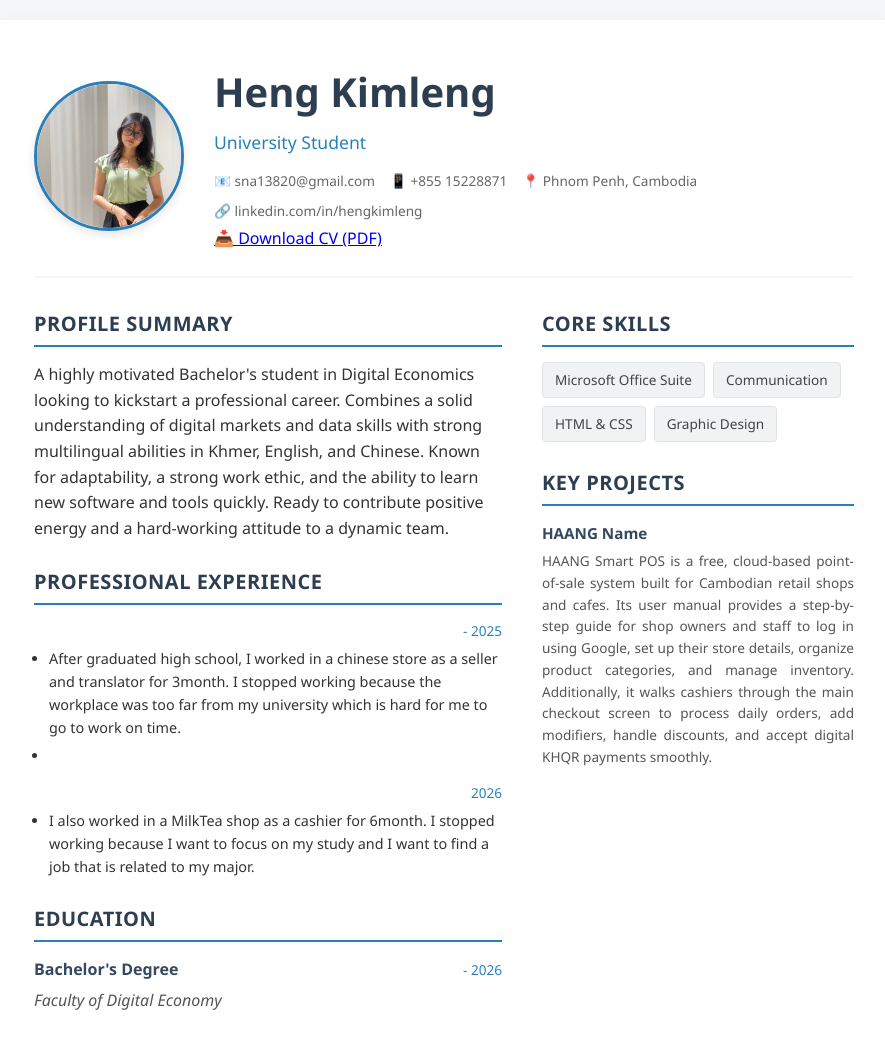
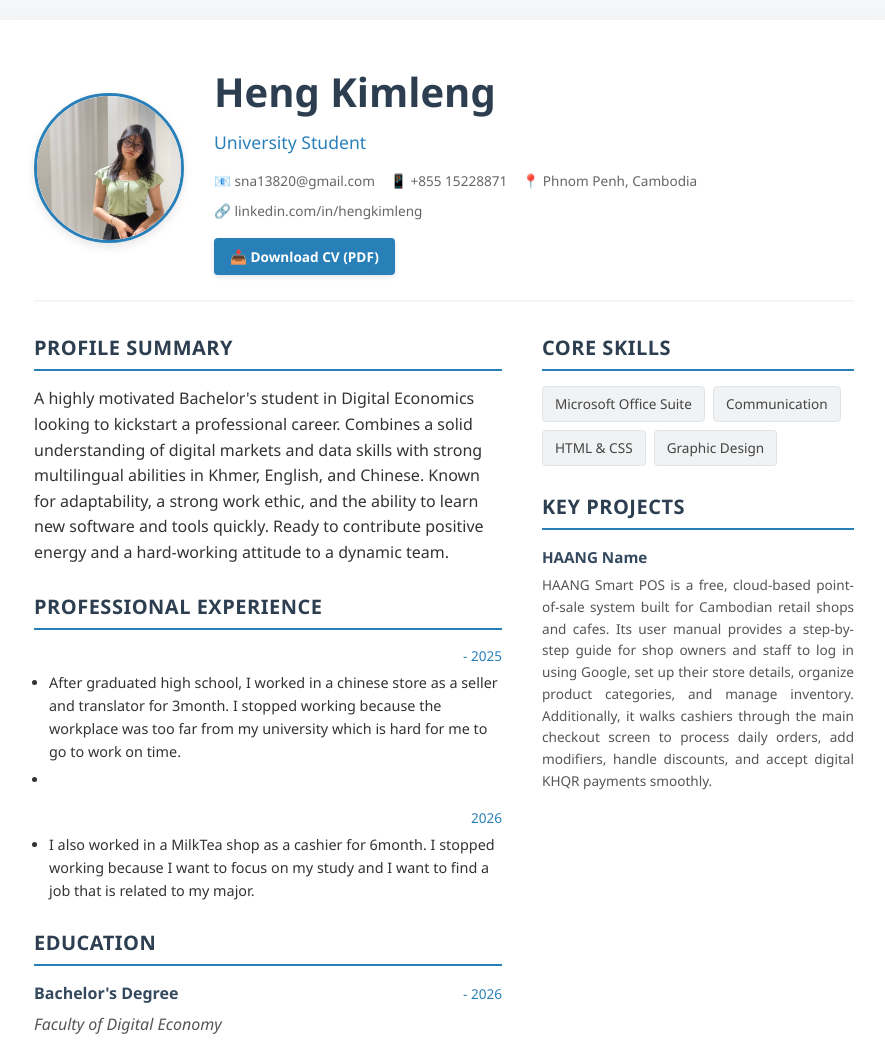
Before and after one commit to klaire-ship-it/KIMLENGCV, a plain HTML site: page index.html in a window 1280 px wide. Shown: the whole page, without its empty margins (196-1081 px from the left). Drawn offline with Linux system fonts and the light colour scheme.

Commit message:
Add download button styling to style.css
Added styling for download button and container.

```diff
--- a/style.css
+++ b/style.css
@@ -92,6 +92,32 @@ header p {
 
 .contact-social {
     display: flex;
+}
+
+/* Download Button Styling */
+.download-container {
+    margin-top: 12px;
+}
+
+.download-btn {
+    display: inline-block;
+    background-color: var(--accent-color);
+    color: white;
+    text-decoration: none;
+    padding: 8px 16px;
+    font-size: 0.85rem;
+    font-weight: bold;
+    border-radius: 4px;
+    box-shadow: 0 2px 5px rgba(0,0,0,0.1);
+    transition: background-color 0.2s ease, transform 0.1s ease;
+}
+
+.download-btn:hover {
+    background-color: #216a9c;
+}
+
+.download-btn:active {
+    transform: scale(0.98);
 }
 
 /* Main Content Split (2 Column Desktop Grid) */
@@ -216,4 +242,8 @@ h2 {
     .contact-social {
         justify-content: center;
     }
+
+    .download-container {
+        text-align: center;
+    }
 }
```
